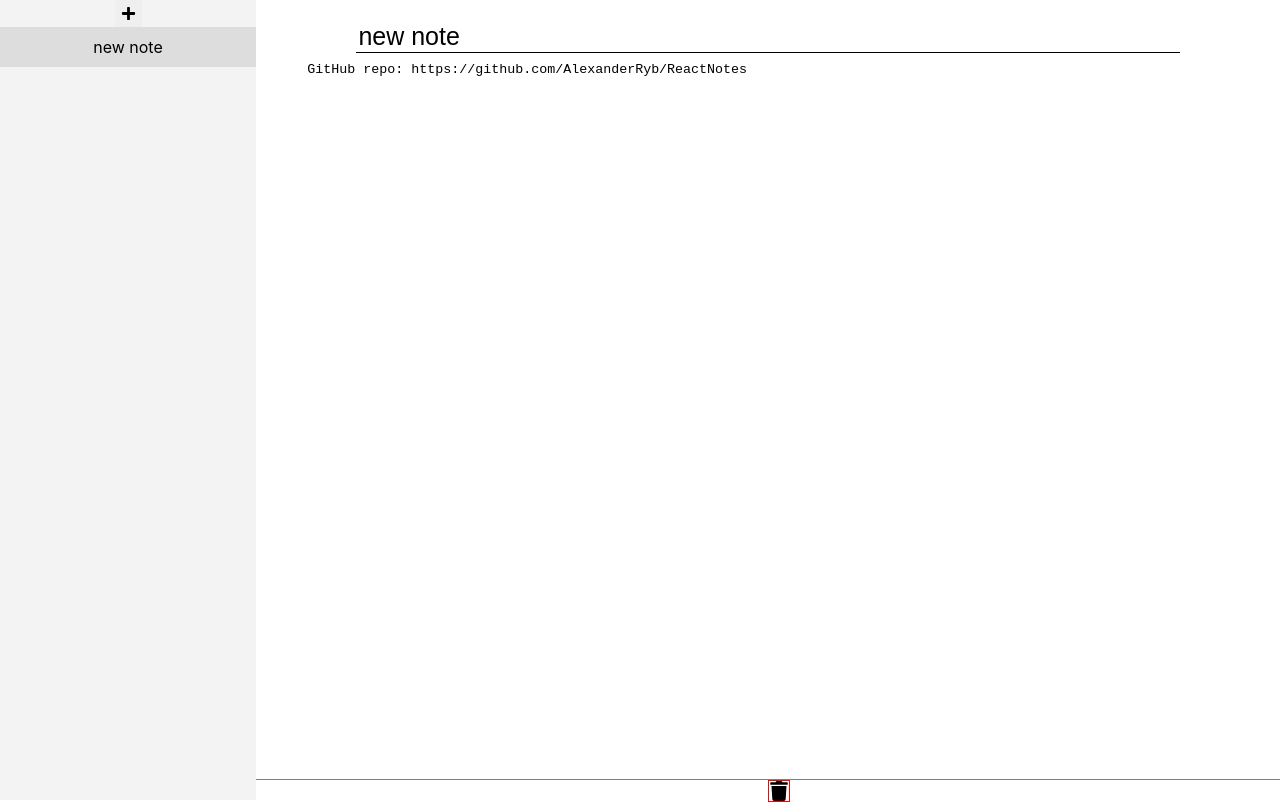
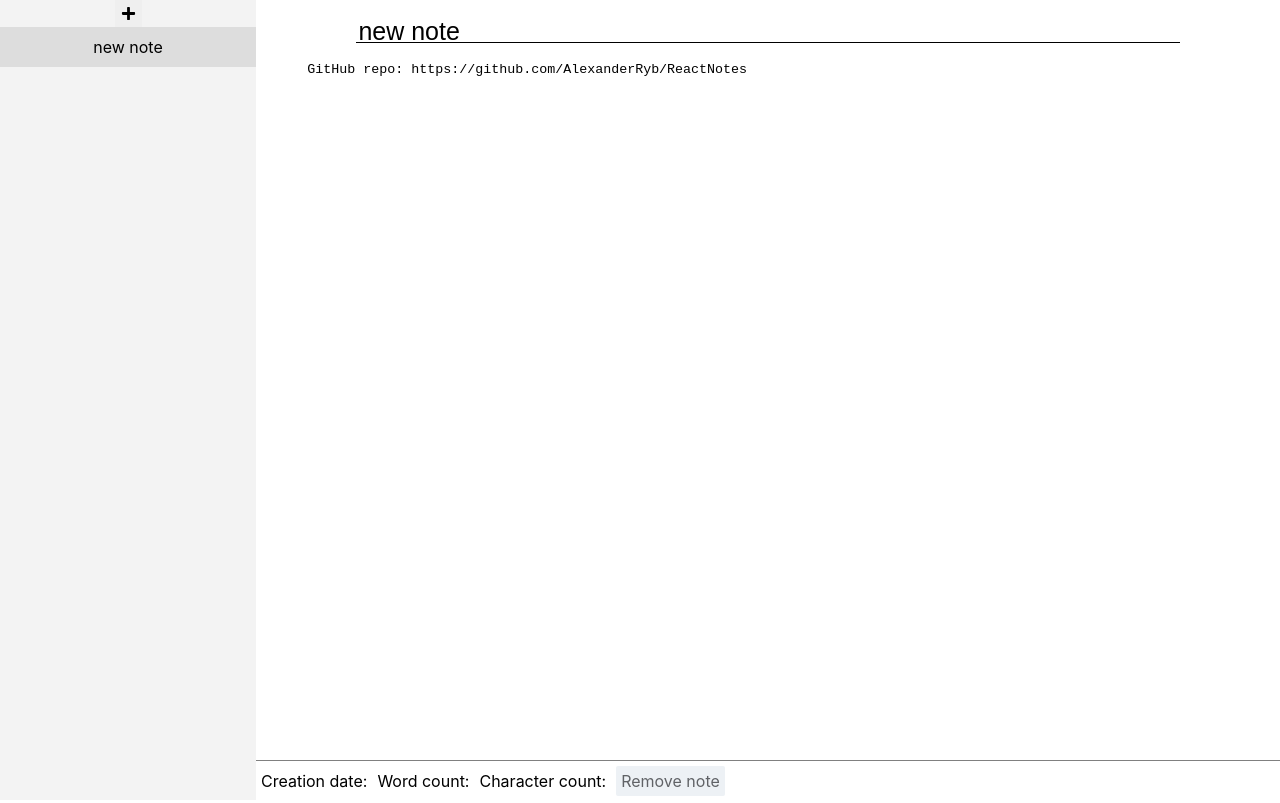
Before and after one commit to AlexanderRyb/ReactNotes, a React (Create React App) app: page / in a window 1280 px wide. Built offline with nearby package versions, Linux system fonts and the light colour scheme.

Commit message:
footer contents and remove button styles

```diff
--- a/src/Components/Editor/Editor.tsx
+++ b/src/Components/Editor/Editor.tsx
@@ -1,6 +1,4 @@
 import  {updateNoteContent, updateNoteTitle}  from '../../redux/actions';
-
-import { FaTrash } from "react-icons/fa";
 
 import './editor.css'
 import { useSelector,useDispatch } from 'react-redux';
@@ -40,7 +38,10 @@ const handleTitleChange = (e: any) => {
 
         </div>
         <footer>
-                  <FaTrash style={{ fontSize: '20px', verticalAlign: "baseline", position: "absolute", margin: "0", border: "1px solid red"}}></FaTrash>
+          <div className='creation-date'>Creation date: </div>
+          <div className='word-count'>Word count: </div>
+          <div className='character-count'>Character count: </div>
+          <div className='remove-note-button'>Remove note</div>
 
         </footer>
 
--- a/src/Components/Editor/editor.css
+++ b/src/Components/Editor/editor.css
@@ -1,23 +1,24 @@
 .editor-block{
     width: 80%;
     min-height: 100vh;
+    position: relative
 
 }
 .page-title{
     width: 100%;
-    height: 40px;
+    height: 5%;
     margin-top: 20px;
 }
 .title-edit-input{
     width: 80%;
-    height: 30px;
+    height: 50%;
     border: none;
     border-bottom: 1px solid black;
     font-size: 25px;
 }
 .page-content-editor{
     width: 100%;
-    height: 90%;
+    height: 85%;
     box-sizing: border-box;
 
 }
@@ -31,11 +32,25 @@
 }
 footer{
     width: 100%;
-    height: 20px;
+    height: 5%;
+    position: absolute;
+    bottom: 0;
+    border-top: 1px solid grey;
+    padding: 5px;
+    box-sizing: border-box;
 
-    position: sticky;
-    bottom: 0;
-    left: 0;
-    border-top: 1px solid grey;
-
+    display: flex;
+    justify-content: flex-start;
+    align-items: center;
+    gap: 10px;
 }
+.remove-note-button{
+    background-color: #edf1f5;
+    padding: 5px;
+    border-radius: 2px;
+    color: #606266;
+}
+.remove-note-button:hover{
+    background-color: #e85d75;
+    color: white;
+}
```
